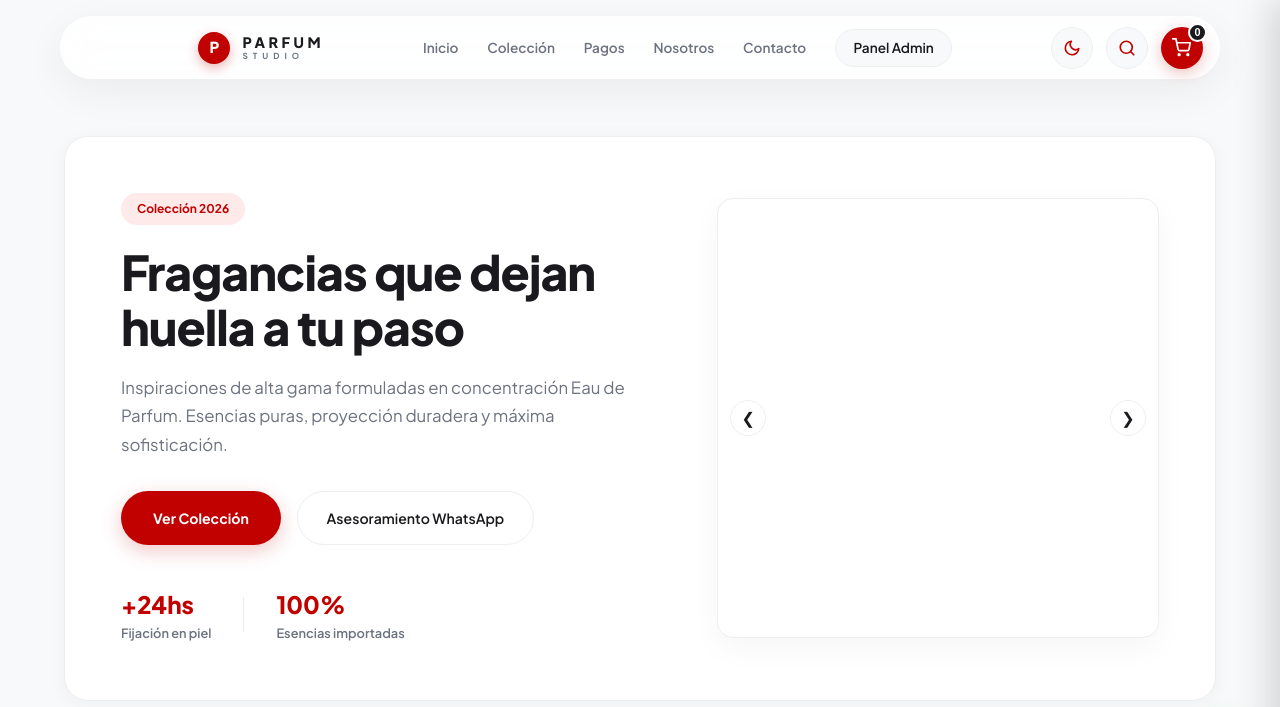
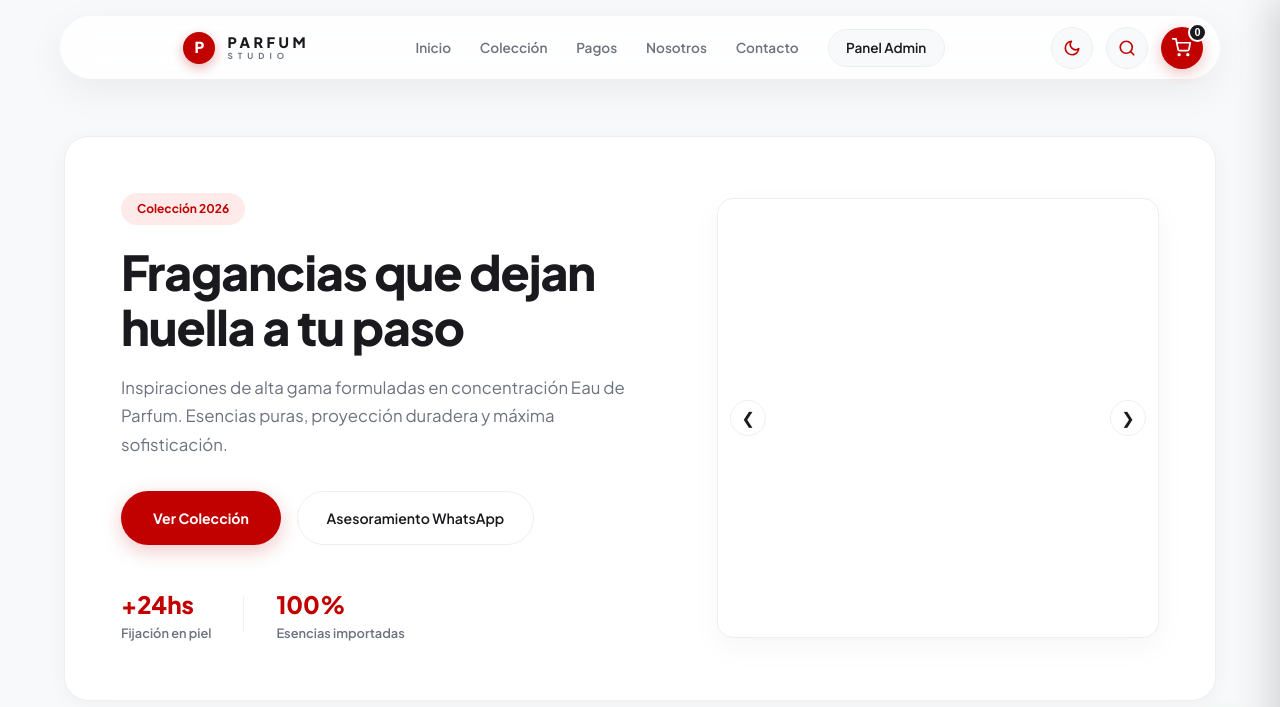
Before and after one commit to AxeGaete/tienda-perfumes, a plain HTML site: page frontend/index.html in a window 1280 px wide. Shown: the top 707 px of the page. Drawn offline with Linux system fonts and the light colour scheme; no server answers.

Commit message:
Igualar padding lateral de la barra para simetria perfecta entre logo y carrito

```diff
--- a/frontend/styles.css
+++ b/frontend/styles.css
@@ -77,7 +77,7 @@ body {
   -webkit-backdrop-filter: blur(16px);
   border: 1px solid rgba(255, 255, 255, 0.4);
   border-radius: 40px;
-  padding: 0.6rem 1rem 0.6rem 0rem; /* Ponemos el padding izquierdo en 0 */
+  padding: 0.6rem 1rem; /* Aplica exactamente 1rem tanto a la izquierda como a la derecha */
   display: flex;
   justify-content: space-between;
   align-items: center;
@@ -97,7 +97,7 @@ body {
   display: flex;
   align-items: center;
   gap: 0.75rem;
-  padding-left: 1.2rem; /* Controla exactamente cuántos píxeles se separa del borde redondeado izquierdo */
+  padding-left: 0; /* Quitamos padding extra para que respete el padding simétrico de la barra */
   transition: opacity 0.25s ease;
 }
 
```
